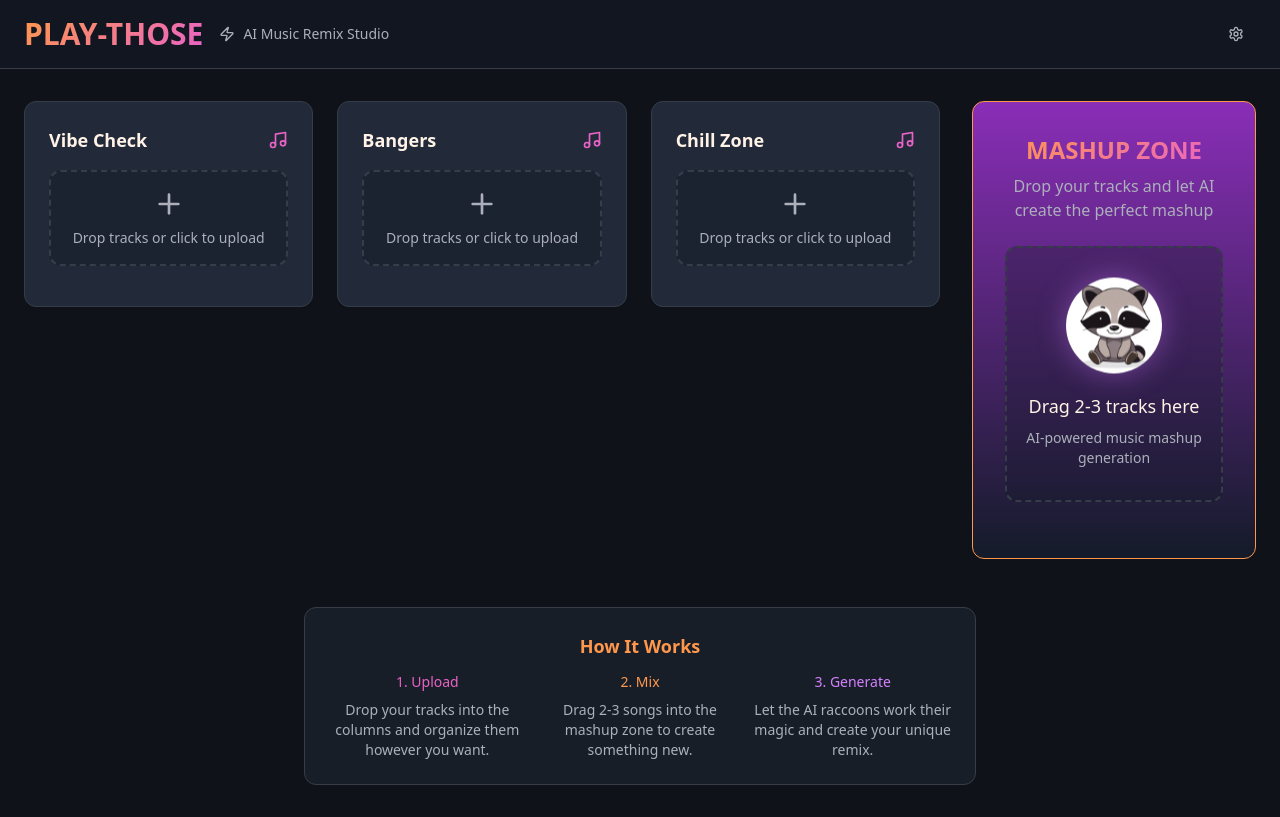
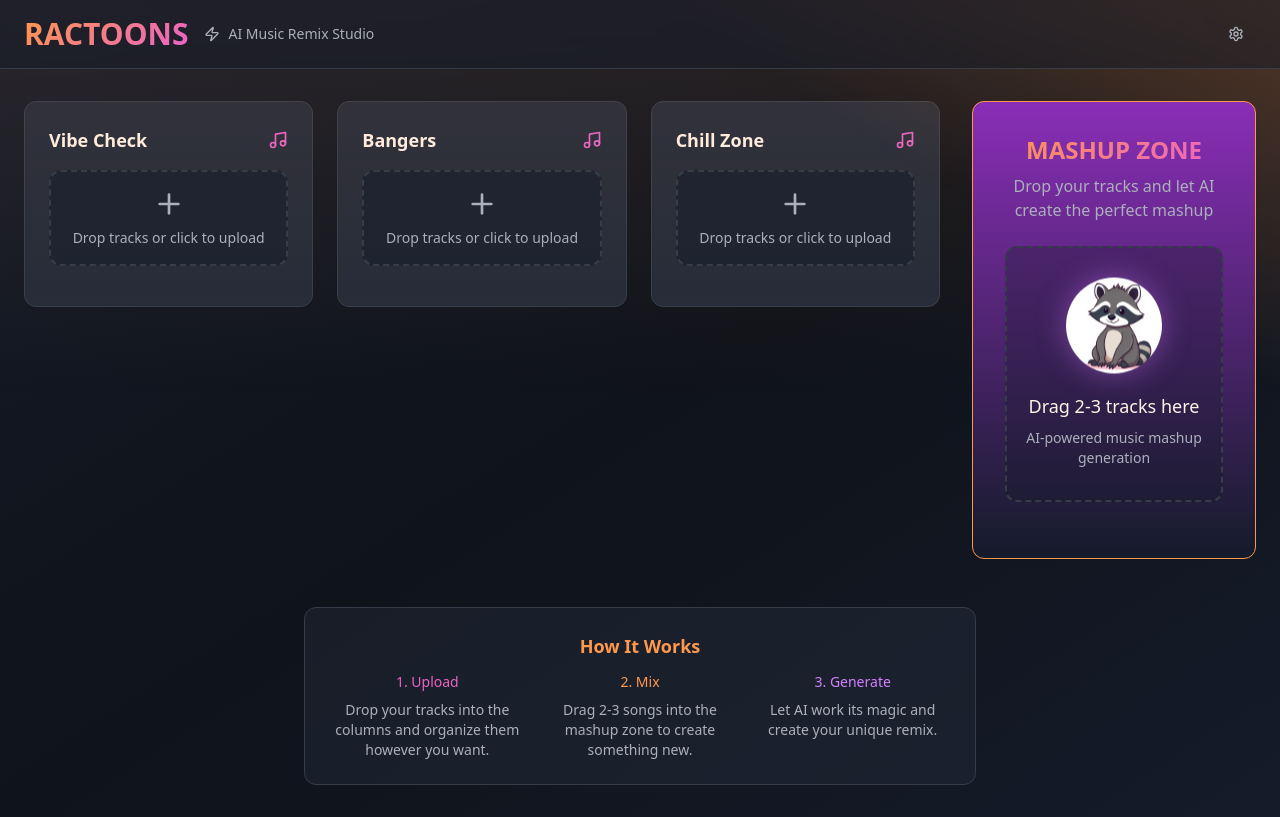
Before and after one commit to tylerbessire/remix-renaissance-forge, a React (Vite) app: page / in a window 1280 px wide. Built offline with nearby package versions, Linux system fonts and the light colour scheme.

Commit message:
Update app name and styling
- Changed app name to "Ractoons".
- Updated background to deep cobalt blue.
- Added a gold-orange vignette effect for a sunset look.
- Reduced anime-style elements.

```diff
--- a/src/pages/Index.tsx
+++ b/src/pages/Index.tsx
@@ -72,14 +72,17 @@ const Index = () => {
   };
 
   return (
-    <div className="min-h-screen bg-background">
+    <div className="min-h-screen bg-gradient-to-br from-cobalt-deep via-background to-cobalt-deep relative">
+      {/* Sunset vignette overlay */}
+      <div className="fixed inset-0 bg-gradient-to-t from-transparent via-transparent to-sunset-glow/10 pointer-events-none" />
+      <div className="fixed top-0 right-0 w-1/2 h-1/2 bg-gradient-to-bl from-sunset-glow/20 via-transparent to-transparent pointer-events-none" />
       {/* Header */}
       <header className="border-b border-cobalt-light bg-cobalt-deep/50 backdrop-blur-sm sticky top-0 z-50">
         <div className="container mx-auto px-6 py-4">
           <div className="flex items-center justify-between">
             <div className="flex items-center gap-4">
               <h1 className="text-3xl font-bold bg-gradient-sunset bg-clip-text text-transparent">
-                PLAY-THOSE
+                RACTOONS
               </h1>
               <div className="hidden md:flex items-center gap-2 text-sm text-muted-foreground">
                 <Zap className="h-4 w-4" />
@@ -146,7 +149,7 @@ const Index = () => {
               </div>
               <div className="space-y-2">
                 <div className="text-accent font-medium">3. Generate</div>
-                <p>Let the AI raccoons work their magic and create your unique remix.</p>
+                <p>Let AI work its magic and create your unique remix.</p>
               </div>
             </div>
           </div>
```
Also changed, not shown: src/assets/raccoon-hero.jpg.
